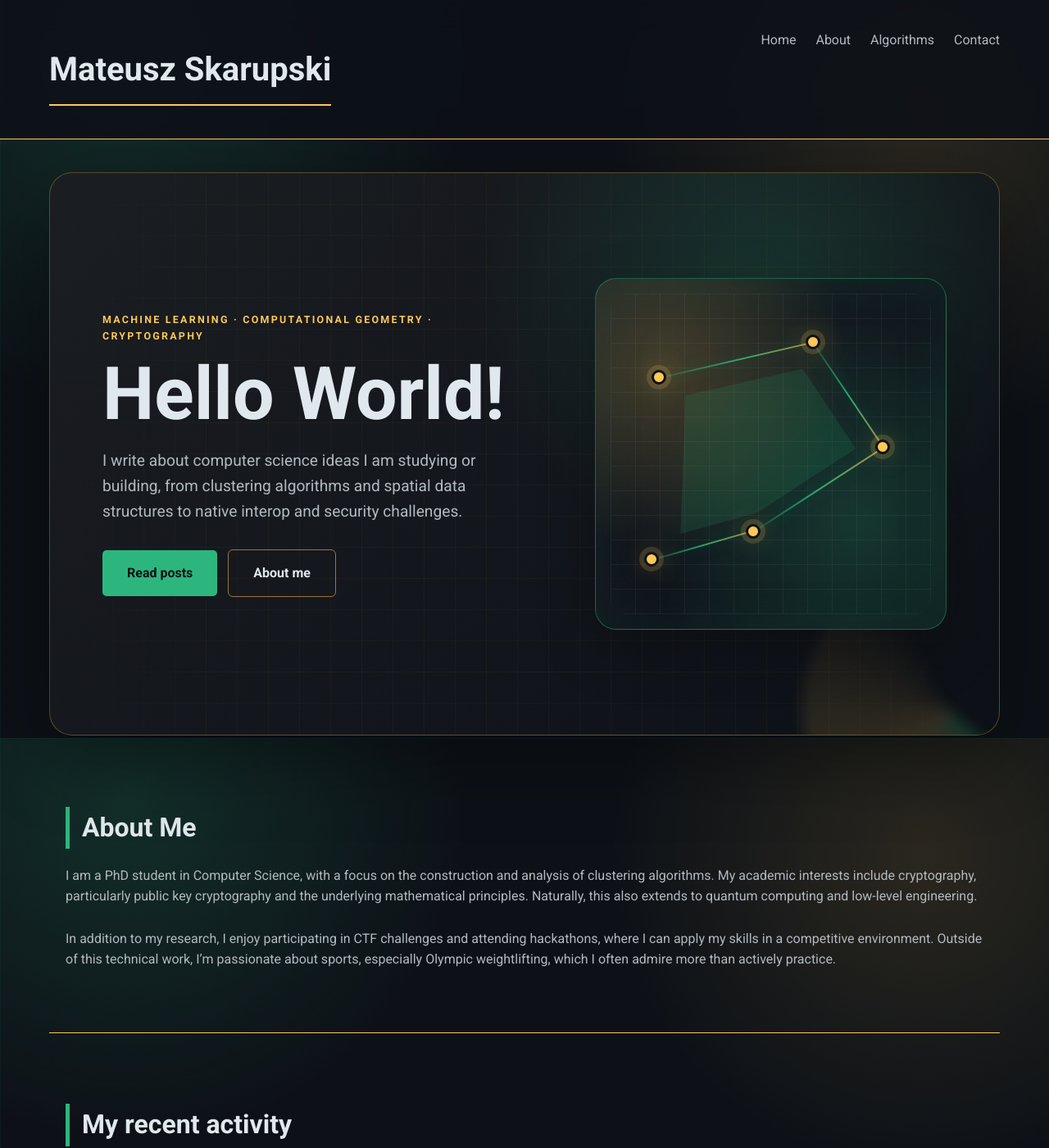
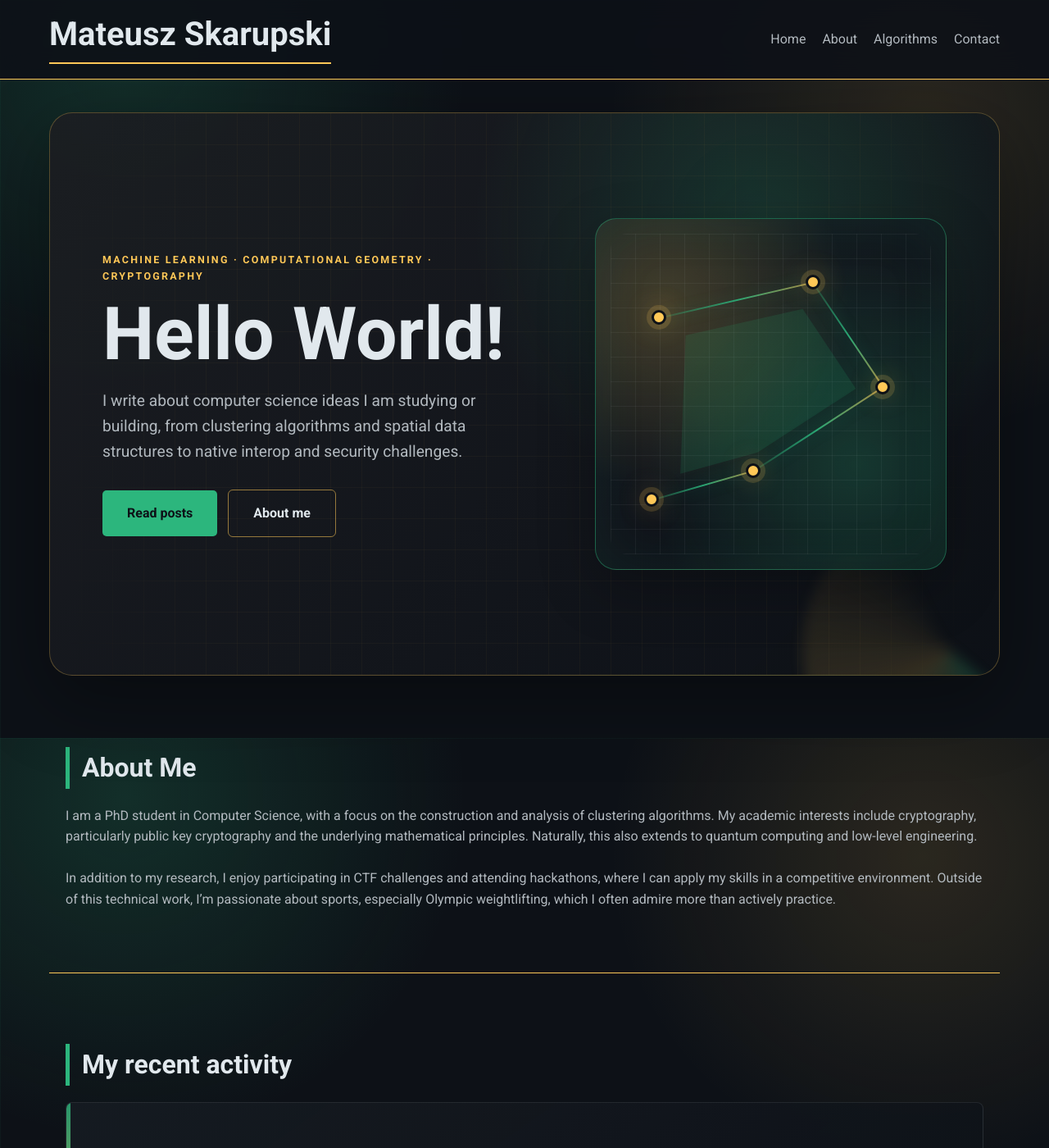
Before and after one commit to Skaipi/skaipi.github.io, a Jekyll site: the page built from index.html, in a window 1280 px wide and 1400 px high. Shown: the whole window at 82% size. Built offline with Jekyll 4.4.1, drawn with Linux system fonts in a browser that asks for light colours.

Commit message:
Change styles to improve mobile rendering

```diff
--- a/css/styles.scss
+++ b/css/styles.scss
@@ -33,9 +33,25 @@ body {
 
 .post {
     padding: 10px 0 40px 0;
+    overflow-wrap: break-word;
 
     a {
         color: #FFC857;
+    }
+
+    img,
+    svg,
+    video {
+        max-width: 100%;
+        height: auto;
+    }
+
+    table,
+    mjx-container[display="true"] {
+        display: block;
+        max-width: 100%;
+        overflow-x: auto;
+        overflow-y: hidden;
     }
 }
 
@@ -70,31 +86,43 @@ header {
     -webkit-backdrop-filter: blur(18px);
     backdrop-filter: blur(18px);
     border-bottom: 1px solid #FFC857;
-    padding: 20px 0;
+    padding: 18px 0;
     position: sticky;
     top: 0;
     z-index: 1000;
 }
 
 header h1 {
-    display: inline-block;
     color: #E1E8ED;
-    font-size: 1.8em;
+    font-size: clamp(1.25rem, 2vw, 1.8rem);
+    line-height: 1.2;
+    margin: 0;
+    padding: 0;
+    border-bottom: 0;
 }
 
 nav {
-    ul {
+    display: flex;
+    align-items: center;
+    justify-content: space-between;
+    gap: 1rem;
+
+    > ul {
         list-style: none;
-        display: inline-block;
-        float: right;
+        display: flex;
+        flex-wrap: wrap;
+        align-items: center;
+        justify-content: flex-end;
+        gap: 0.35rem 1.25rem;
+        margin: 0;
+        padding: 0;
         position: relative;
 
-        li {
-            display: inline;
-            margin-left: 20px;
+        > li {
+            display: block;
             position: relative;
 
-            a {
+            > a {
                 color: #B2B9BF;
                 transition: color 0.3s;
 
@@ -144,7 +172,8 @@ button,
     position: relative;
     display: inline-block;
 
-    &:hover {
+    &:hover,
+    &:focus-within {
         .dropdown-content {
             display: block;
         }
@@ -154,6 +183,10 @@ button,
 .dropdown-content {
     display: none;
     position: absolute;
+    top: calc(100% + 0.5rem);
+    right: 0;
+    list-style: none;
+    margin: 0;
     padding: 0;
     background-color: #0D1117;
     min-width: 250px;
@@ -502,6 +535,54 @@ footer p {
         background-attachment: scroll;
     }
 
+    header {
+        position: static;
+        padding: 12px 0;
+    }
+
+    header .container {
+        padding: 0 14px;
+    }
+
+    header h1 {
+        font-size: 1.25rem;
+    }
+
+    nav {
+        align-items: flex-start;
+        flex-direction: column;
+        gap: 10px;
+    }
+
+    nav > ul {
+        justify-content: flex-start;
+        width: 100%;
+        gap: 0.35rem 0.9rem;
+        font-size: 0.95rem;
+    }
+
+    nav > ul > li > a {
+        display: block;
+        padding: 4px 0;
+    }
+
+    .dropdown:hover,
+    .dropdown:focus-within {
+        width: 100%;
+    }
+
+    .dropdown-content {
+        position: static;
+        width: 100%;
+        min-width: 0;
+        margin-top: 6px;
+        box-shadow: none;
+    }
+
+    .dropdown-content li a {
+        padding: 8px 0 8px 12px;
+    }
+
     #hero {
         padding: 64px 22px;
         margin-top: 24px;
```
